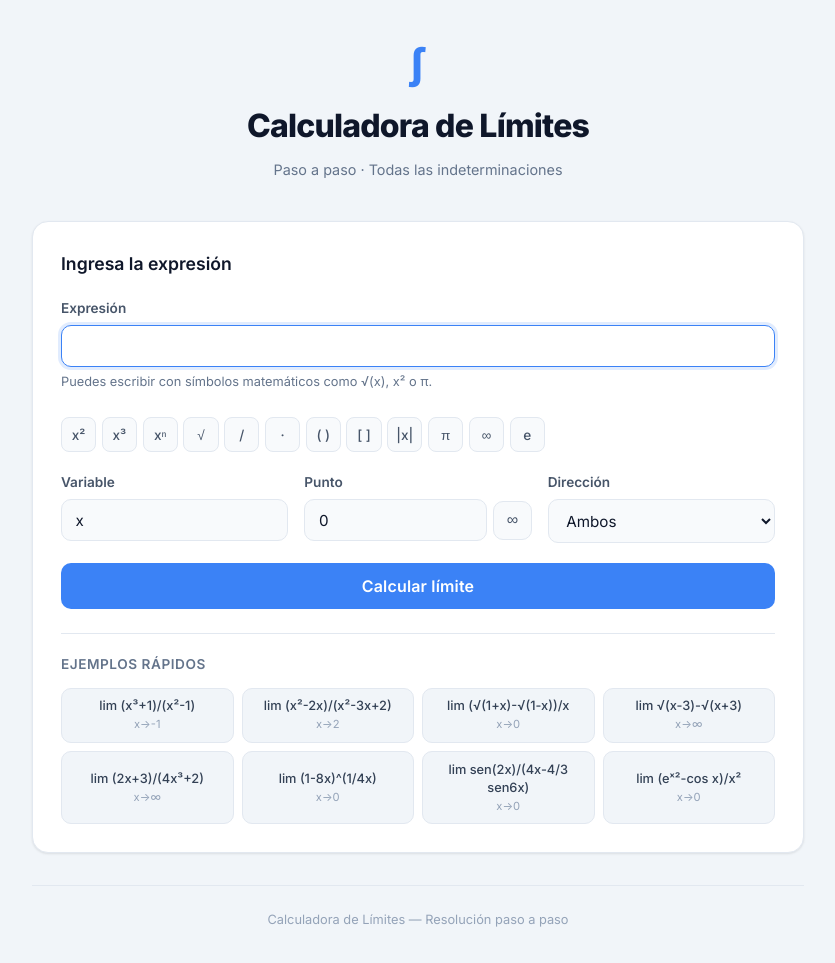
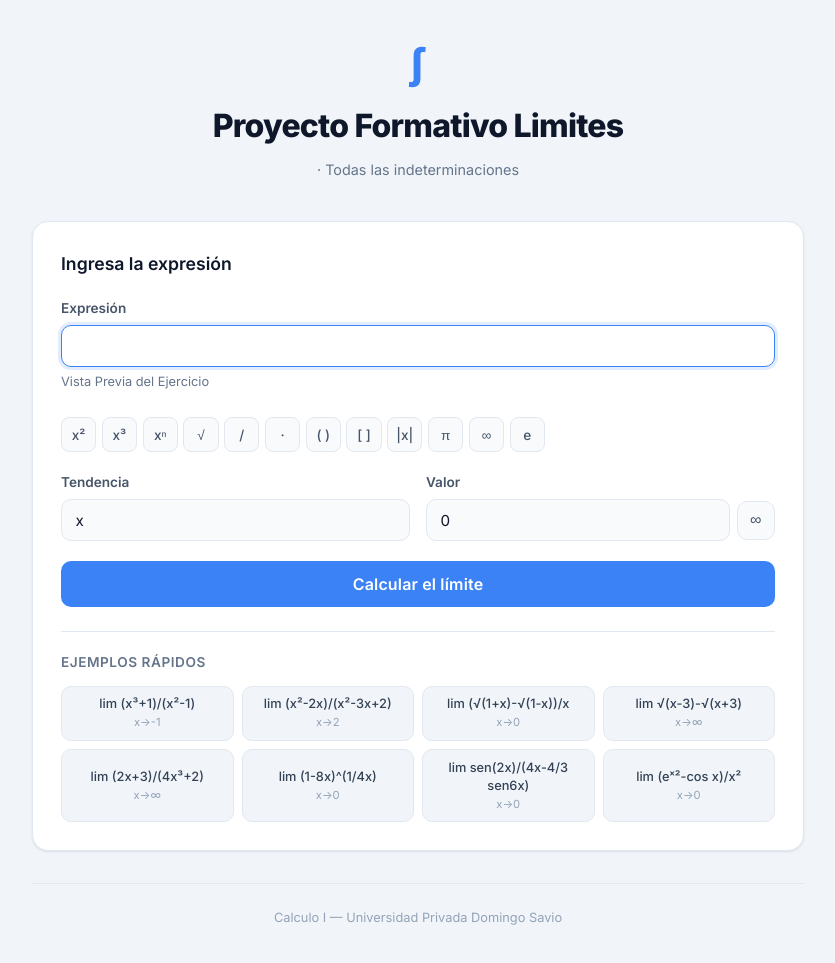
Before and after one commit to JheryLeon/Limites, a Flask app: page / in a window 1280 px wide. Shown: the whole page, without its empty margins (222-1057 px from the left). After the commit the page ends 925 px from the top, so only its background shows below. Run offline with Flask 3, Linux system fonts and the light colour scheme.

Commit message:
Remove direction, rename labels, fix limit_type classification, fix sp.One error

```diff
--- a/app.py
+++ b/app.py
@@ -54,13 +54,11 @@ def index():
     expr_input = ''
     variable = 'x'
     point = '0'
-    direction = ''
 
     if request.method == 'POST':
         expr_input = request.form.get('expression', '').strip()
         variable = request.form.get('variable', 'x').strip() or 'x'
         point = request.form.get('point', '0').strip() or '0'
-        direction = request.form.get('direction', '').strip()
 
         if not expr_input:
             result = {
@@ -75,7 +73,6 @@ def index():
                     expr_input,
                     var_str=variable,
                     point_str=point,
-                    direction=direction if direction else None,
                 )
                 result = solver.solve()
             except Exception as e:
@@ -92,7 +89,6 @@ def index():
         expr=expr_input,
         variable=variable,
         point=point,
-        direction=direction,
     )
 
 
@@ -101,7 +97,6 @@ def preview_limit():
     expr_str = request.form.get('expression', '').strip()
     var_str = request.form.get('variable', 'x').strip() or 'x'
     point_str = request.form.get('point', '0').strip() or '0'
-    direction = request.form.get('direction', '').strip()
 
     if not expr_str:
         return jsonify({'limit_tex': None, 'error': 'Expresión vacía'})
@@ -113,8 +108,7 @@ def preview_limit():
         expr = sp.sympify(expr_sympy, locals=local_dict, evaluate=False)
         expr_tex = expr_to_latex(expr)
         pt_tex = _point_to_tex(point_str)
-        dir_tex = '^{+}' if direction == '+' else '^{-}' if direction == '-' else ''
-        limit_tex = f'\\lim_{{{var_str} \\to {pt_tex}{dir_tex}}} {expr_tex}'
+        limit_tex = f'\\lim_{{{var_str} \\to {pt_tex}}} {expr_tex}'
         return jsonify({'limit_tex': limit_tex, 'error': None})
     except Exception as e:
         return jsonify({'limit_tex': None, 'error': str(e)})
--- a/templates/index.html
+++ b/templates/index.html
@@ -3,7 +3,7 @@
 <head>
     <meta charset="UTF-8">
     <meta name="viewport" content="width=device-width, initial-scale=1.0">
-    <title>Calculadora de Límites</title>
+    <title>Límites</title>
     <link rel="preconnect" href="https://fonts.googleapis.com">
     <link rel="preconnect" href="https://fonts.gstatic.com" crossorigin>
     <link href="https://fonts.googleapis.com/css2?family=Inter:wght@400;500;600;700;800&display=swap" rel="stylesheet">
@@ -14,8 +14,8 @@
     <div class="container">
         <header class="header">
             <div class="header-icon">∫</div>
-            <h1>Calculadora de Límites</h1>
-            <p class="subtitle">Paso a paso &middot; Todas las indeterminaciones</p>
+            <h1>Proyecto Formativo Limites</h1>
+            <p class="subtitle"> &middot; Todas las indeterminaciones</p>
         </header>
 
         <section class="card form-card">
@@ -26,7 +26,7 @@
                     <input type="text" id="expression" name="expression"
                            placeholder=""
                            value="{{ expr }}" required autofocus>
-                    <div class="preview-hint">Puedes escribir con símbolos matemáticos como √(x), x² o π.</div>
+                    <div class="preview-hint">Vista Previa del Ejercicio</div>
                     <div id="preview" class="preview-box"></div>
                 </div>
 
@@ -47,27 +47,19 @@
 
                 <div class="form-row">
                     <div class="form-group">
-                        <label for="variable">Variable</label>
+                        <label for="variable">Tendencia</label>
                         <input type="text" id="variable" name="variable" value="{{ variable }}" placeholder="x">
                     </div>
                     <div class="form-group">
-                        <label for="point">Punto</label>
+                        <label for="point">Valor</label>
                         <div class="point-input-wrap">
                             <input type="text" id="point" name="point" value="{{ point }}" placeholder="0, oo, pi">
                             <button type="button" class="point-btn" data-target="point" data-insert="oo" title="Insertar infinito">∞</button>
                         </div>
                     </div>
-                    <div class="form-group">
-                        <label for="direction">Dirección</label>
-                        <select id="direction" name="direction">
-                            <option value="" {% if direction == '' %}selected{% endif %}>Ambos</option>
-                            <option value="+" {% if direction == '+' %}selected{% endif %}>Derecha (+)</option>
-                            <option value="-" {% if direction == '-' %}selected{% endif %}>Izquierda (-)</option>
-                        </select>
-                    </div>
                 </div>
 
-                <button type="submit" class="btn-submit">Calcular límite</button>
+                <button type="submit" class="btn-submit">Calcular el límite</button>
             </form>
 
             <div class="examples">
@@ -133,7 +125,7 @@
         {% endif %}
 
         <footer class="footer">
-            <p>Calculadora de Límites &mdash; Resolución paso a paso</p>
+            <p>Calculo I &mdash; Universidad Privada Domingo Savio</p>
         </footer>
     </div>
 
@@ -187,7 +179,6 @@
             targetInput.focus();
             updatePreview();
         }
-        var dirSelect = document.getElementById('direction');
         var preview = document.getElementById('preview');
         var timer;
 
@@ -203,7 +194,6 @@
             var expr = exprInput.value.trim();
             var v = varInput.value.trim() || 'x';
             var p = pointInput.value.trim() || '0';
-            var d = dirSelect.value;
 
             if (!expr) { preview.innerHTML = ''; return; }
 
@@ -211,7 +201,6 @@
             fd.append('expression', expr);
             fd.append('variable', v);
             fd.append('point', p);
-            fd.append('direction', d);
 
             fetch('/preview_limit', { method: 'POST', body: fd })
                 .then(function(r) { return r.json(); })
@@ -238,10 +227,6 @@
             clearTimeout(timer);
             timer = setTimeout(updatePreview, 300);
         });
-        dirSelect.addEventListener('change', function() {
-            clearTimeout(timer);
-            timer = setTimeout(updatePreview, 300);
-        });
 
         // --- RESTAURAR PREVIEW AL RECARGAR ---
         if (exprInput.value.trim()) {
@@ -255,11 +240,6 @@
                 if (this.hasAttribute('data-point')) {
                     pointInput.value = this.getAttribute('data-point');
                 }
-                if (this.hasAttribute('data-dir')) {
-                    dirSelect.value = this.getAttribute('data-dir');
-                } else {
-                    dirSelect.value = '';
-                }
                 updatePreview();
                 exprInput.focus();
             });
```
Also changed, not shown: solver.py (+5 -3 lines).
